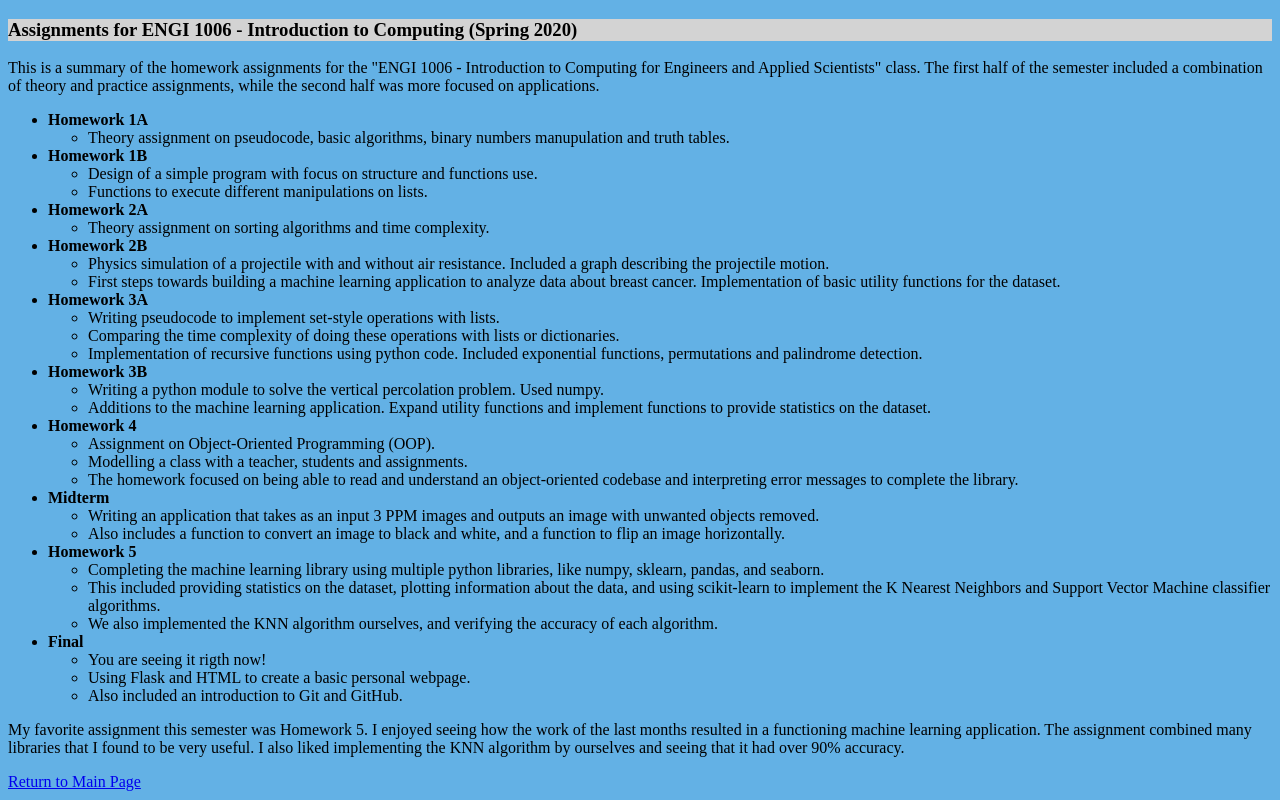
After one commit to NHortiguera/1006-Final-Project, a Flask app: page /assignments in a window 1280 px wide. The commit adds this page. Run offline with Flask 2, Linux system fonts and the light colour scheme.

Commit message:
Added basic page with information on 1006 assignments

```diff
--- a/app.py
+++ b/app.py
@@ -20,6 +20,10 @@ def hello():
 def classes():
     return render_template("classes.html")
 
+@app.route("/assignments")
+def assignments():
+    return render_template("assignments.html")
+
 #start the server
 if __name__ == "__main__":
     app.run()
--- /dev/null
+++ b/templates/assignments.html
@@ -0,0 +1,106 @@
+<!DOCTYPE html>
+<html>
+    <head>
+        <!--specifies title of the page !-->
+        <title>1006 Assignments</title>
+        <link rel="Crown icon" href="/static/images/favicon.jpg">
+    <head>
+    <!--color formatting on background and header !-->
+    <body style="background-color:#63b1e5;">
+    <h3 style="background-color:LightGray;">Assignments for ENGI 1006 - Introduction to Computing (Spring 2020)</h3>
+
+    <!--description !-->
+    <p>This is a summary of the homework assignments for the "ENGI 1006 - Introduction to Computing
+    for Engineers and Applied Scientists" class. The first half of the semester
+    included a combination of theory and practice assignments, while the
+    second half was more focused on applications.
+    <br>
+    </p>
+    <ul>
+      <li><b>Homework 1A</b></li>
+        <ul>
+          <li>Theory assignment on pseudocode, basic algorithms, binary numbers
+          manupulation and truth tables.</li>
+        </ul>
+      <li><b>Homework 1B</b></li>
+        <ul>
+          <li>Design of a simple program with focus on structure and functions
+          use.</li>
+          <li>Functions to execute different manipulations on lists.</li>
+        </ul>
+      <li><b>Homework 2A</b></li>
+        <ul>
+          <li>Theory assignment on sorting algorithms and time complexity.</li>
+        </ul>
+      <li><b>Homework 2B</b></li>
+        <ul>
+          <li>Physics simulation of a projectile with and without air
+          resistance. Included a graph describing the projectile motion.</li>
+          <li>First steps towards building a machine learning application to
+          analyze data about breast cancer. Implementation of basic utility
+          functions for the dataset.</li>
+        </ul>
+      <li><b>Homework 3A</b></li>
+        <ul>
+          <li>Writing pseudocode to implement set-style operations with
+          lists.</li>
+          <li>Comparing the time complexity of doing these operations with
+          lists or dictionaries.</li>
+          <li>Implementation of recursive functions using python code.
+          Included exponential functions, permutations and palindrome
+          detection.</li>
+        </ul>
+      <li><b>Homework 3B</b></li>
+        <ul>
+          <li>Writing a python module to solve the vertical percolation
+          problem. Used numpy.</li>
+          <li>Additions to the machine learning application. Expand
+          utility functions and implement functions to provide statistics on
+          the dataset.</li>
+        </ul>
+      <li><b>Homework 4</b></li>
+        <ul>
+          <li>Assignment on Object-Oriented Programming (OOP).</li>
+          <li>Modelling a class with a teacher, students and assignments. </li>
+          <li>The homework focused on being able to read and understand an
+          object-oriented codebase and interpreting error messages to complete
+          the library.</li>
+        </ul>
+      <li><b>Midterm</b></li>
+        <ul>
+          <li>Writing an application that takes as an input 3 PPM images
+          and outputs an image with unwanted objects removed.</li>
+          <li>Also includes a function to convert an image to black and white,
+          and a function to flip an image horizontally. </li>
+        </ul>
+      <li><b>Homework 5</b></li>
+        <ul>
+          <li>Completing the machine learning library using multiple python
+          libraries, like numpy, sklearn, pandas, and seaborn.</li>
+          <li>This included providing statistics on the dataset,
+          plotting information about the data, and using scikit-learn to
+          implement the K Nearest Neighbors and Support Vector Machine
+          classifier algorithms. </li>
+          <li>We also implemented the KNN algorithm ourselves, and verifying
+          the accuracy of each algorithm.</li>
+        </ul>
+      <li><b>Final</b></li>
+        <ul>
+          <li>You are seeing it rigth now!</li>
+          <li>Using Flask and HTML to create a basic personal webpage.</li>
+          <li>Also included an introduction to Git and GitHub.</li>
+        </ul>
+    </ul>
+    <p>My favorite assignment this semester was Homework 5. I enjoyed seeing
+    how the work of the last months resulted in a functioning machine learning
+    application. The assignment combined many libraries that I found to be very
+    useful. I also liked implementing the KNN algorithm by ourselves and seeing
+    that it had over 90% accuracy.
+    <br>
+    </p>
+
+    <a href="/">Return to Main Page</a>
+
+
+    </body>
+</html>
--- a/templates/classes.html
+++ b/templates/classes.html
@@ -9,7 +9,7 @@
     <body style="background-color:#63b1e5;">
     <h3 style="background-color:LightGray;">Classes that I have taken this semester (Spring 2020) at Columbia</h3>
     <!--table with info on classes !-->
-    <table style="width:60%">
+    <table style="width:75%">
       <tr>
         <th>Class name</th>
         <th>Class code</th>
@@ -47,6 +47,7 @@
     In particular, I enjoyed learning about electromagnetism and seeinng how the model fits together so neatly.
     Professor Dodd's demonstrations in class were always entertaining, and he is a great instructor and person.
     </p>
+    <a href="/">Return to Main Page</a>
 
 
     </body>
--- a/templates/index.html
+++ b/templates/index.html
@@ -8,7 +8,7 @@
     <!--color formatting on background and header !-->
     <body style="background-color:#63b1e5;">
     <h2 style="background-color:LightGray;">Personal 1006 Homepage - Nicolas Hortiguera</h2>
-    <p>Hello World!</p>
+    <p>Hello World! Welcome to my website.</p>
     <!--profile pictures and other images !-->
     <img src="/static/images/profile_picture.jpg" alt="Profile picture" width="200" height="200" hspace="10">
     <img src="/static/images/campus_from_the_air.jpg" alt="Columbia" width="533" height="200" hspace="10">
@@ -24,6 +24,9 @@
     <h4>Relevant links: </h4>
     <ul>
       <li><a href="/classes">Classes that I have taken this semester</a></li>
+      <li><a href="/assignments">Descriptions of ENGI 1006 assignments this semester</a></li>
+      <li><a href="https://www.chess.com/">One of my favorite websites - Online chess</a></li>
+
     </ul>
 
     </body>
```
Also changed, not shown: readme.txt (added).
